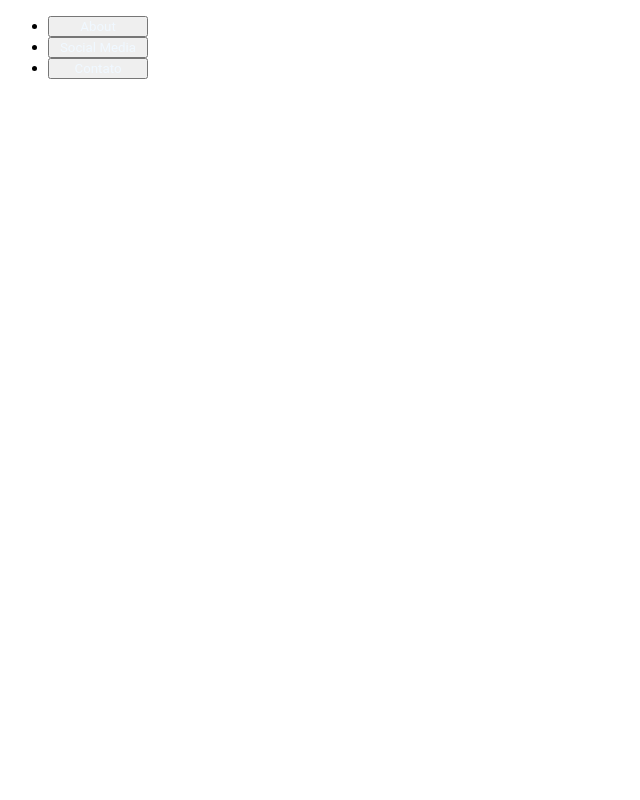
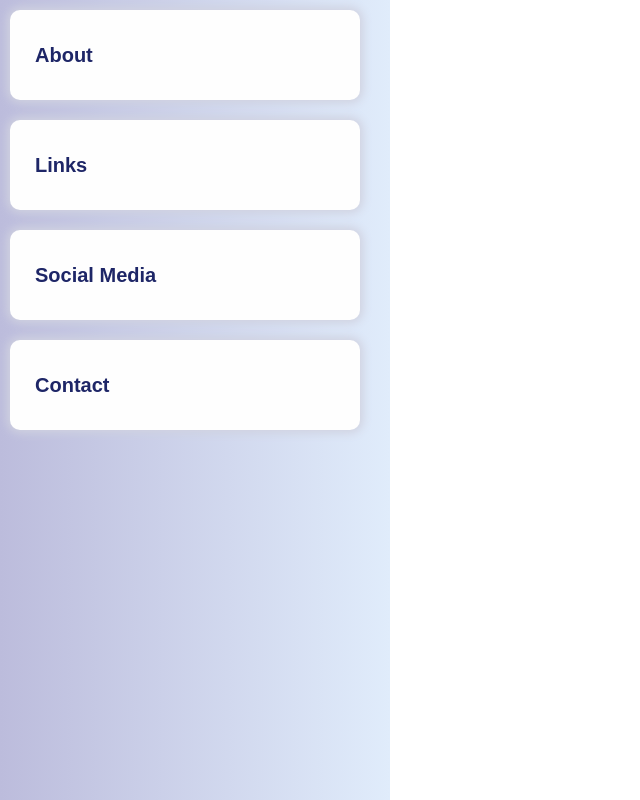
Before and after one commit to lucasdcorreia/ProjetoGit, a plain HTML site: page index.html in a window 1280 px wide. Shown: the top 800 px of the page, without its empty margins (0-640 px from the left). Drawn offline with Linux system fonts and the light colour scheme.

Commit message:
estilização de botão

```diff
--- a/index.css
+++ b/index.css
@@ -1,13 +1,81 @@
-*{
+* {
+  font-family: Arial;
   text-decoration: none;
+  font-size: 20px;
+  margin: 0;
 }
 
-button{
-  width: 100px;
-  font-family:'Roboto', Courier, monospace;
-  background-image: linear-gradient(90deg rgba(white));
+body {
+  width: 100%;
+  height: 100%;
 }
 
-button a {
-  color: aliceblue;
+.button-grid {
+  display: flex;
+  flex-direction: column;
+
+  width: 390px;
+  height: 1000px;
+
+background-color: #8EC5FC;
+  background-image: linear-gradient(90deg, #BCBCDC 0%, #E0ECFB 100%);
 }
+
+.button{
+  display: flex;
+  align-items: center;
+
+  position: relative;
+
+  width: 300px;
+  height: 60px;
+
+  border: 0;
+  border-radius: 10px;
+  box-shadow: 0 0 10px 3px #D0D2E0;
+
+  padding: .75rem 1.25rem;
+  margin: 10px;
+
+  cursor: pointer;
+  color: rgb(30, 38, 103);
+
+  font-family:'Roboto', Courier, monospace;
+  background: #FEFEFE;
+
+  transition: all 300ms ease;
+}
+
+.button::after{
+  content: '';
+
+  display: block;
+
+  position: absolute;
+  bottom: 0;
+  right: 0;
+
+  width: 0%;
+  height: 100%;
+
+  border: 0;
+  border-radius: 0px 10px 10px 0px;
+
+  transition: all 300ms ease;
+}
+
+.button:hover{
+  width: 320px;
+  height: 65px;
+}
+
+.button:active {
+  background-color: #667eea;
+}
+
+.button:hover::after {
+  width: 10%;
+  /* opacity: 1; */
+  display: block;
+  background-image: linear-gradient(135deg, #667eea 0%, #764ba2 100%);
+}
--- a/index.html
+++ b/index.html
@@ -8,25 +8,18 @@
 </head>
 <body>
 
-  <nav>
-    <ul>
-      <li>
-        <button>
-          <a href="http://">About</a>
-        </button>
-      </li>
-      <li>
-        <button>
-          <a href="">Social Media</a>
-        </button>
-      </li>
-      <li>
-        <button>
-          <a href="">Contato</a>
-        </button>
-      </li>
-    </ul>
-  </nav>
+  <div class="button-grid">
+
+    <a class="button" href=""><h2>About</h2></a>
+    <a class="button" href=""><h2>Links</h2></a>
+    <a class="button" href="">
+      <h2>Social Media</h2>
+    </a>
+    <a class="button" href="">
+      <h2>Contact</h2>
+    </a>
+
+  </div>
 
 </body>
 </html>
```
